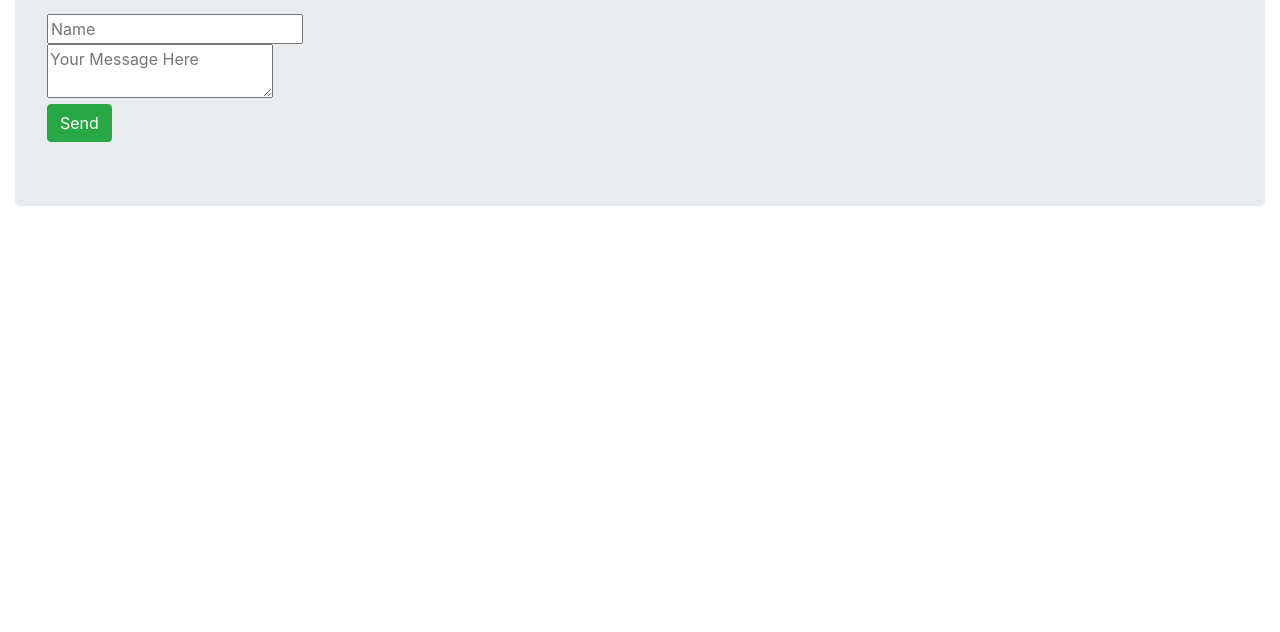
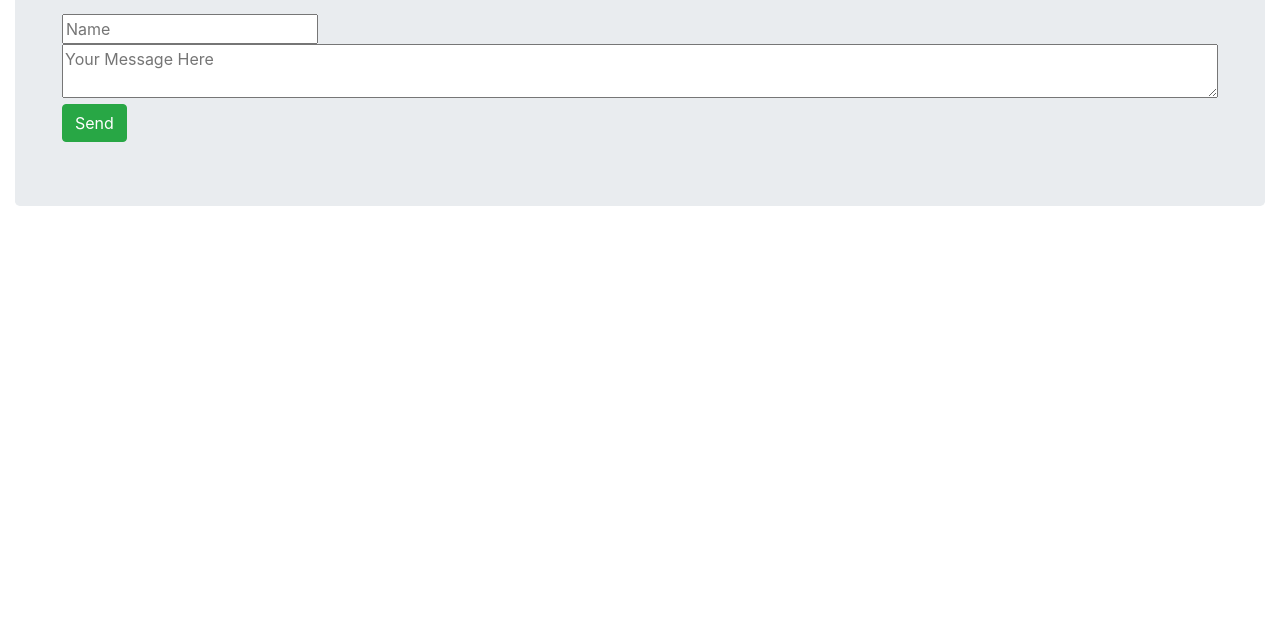
Before and after one commit to trmalley/ThesisProject, a website: page index.html in a window 1280 px wide. Shown: the part 168-800 px from the top of the page. Drawn offline with nearby package versions, Linux system fonts and the light colour scheme.

Commit message:
Fixed text area width

```diff
--- a/index.html
+++ b/index.html
@@ -15,13 +15,15 @@
 		<div class="container-fluid">
 		<br>
 		<div class="jumbotron">
+			<div class="container-fluid">
 			<h1 class="display-4">Send Message</h1>
 			<br>
 			<input id="name" class="from-control" placeholder="Name">
 			<br>
-			<textarea id = “message” class=”form-control” with="100%" placeholder="Your Message Here"></textarea>
+			<textarea id = “message” class=”form-control” placeholder="Your Message Here" style="width:100%"></textarea>
 			<br>
 			<button id="send" class= "btn btn-success">Send</button>
+			</div>
 		</div>
 		<div id=”messages”>
 
```
